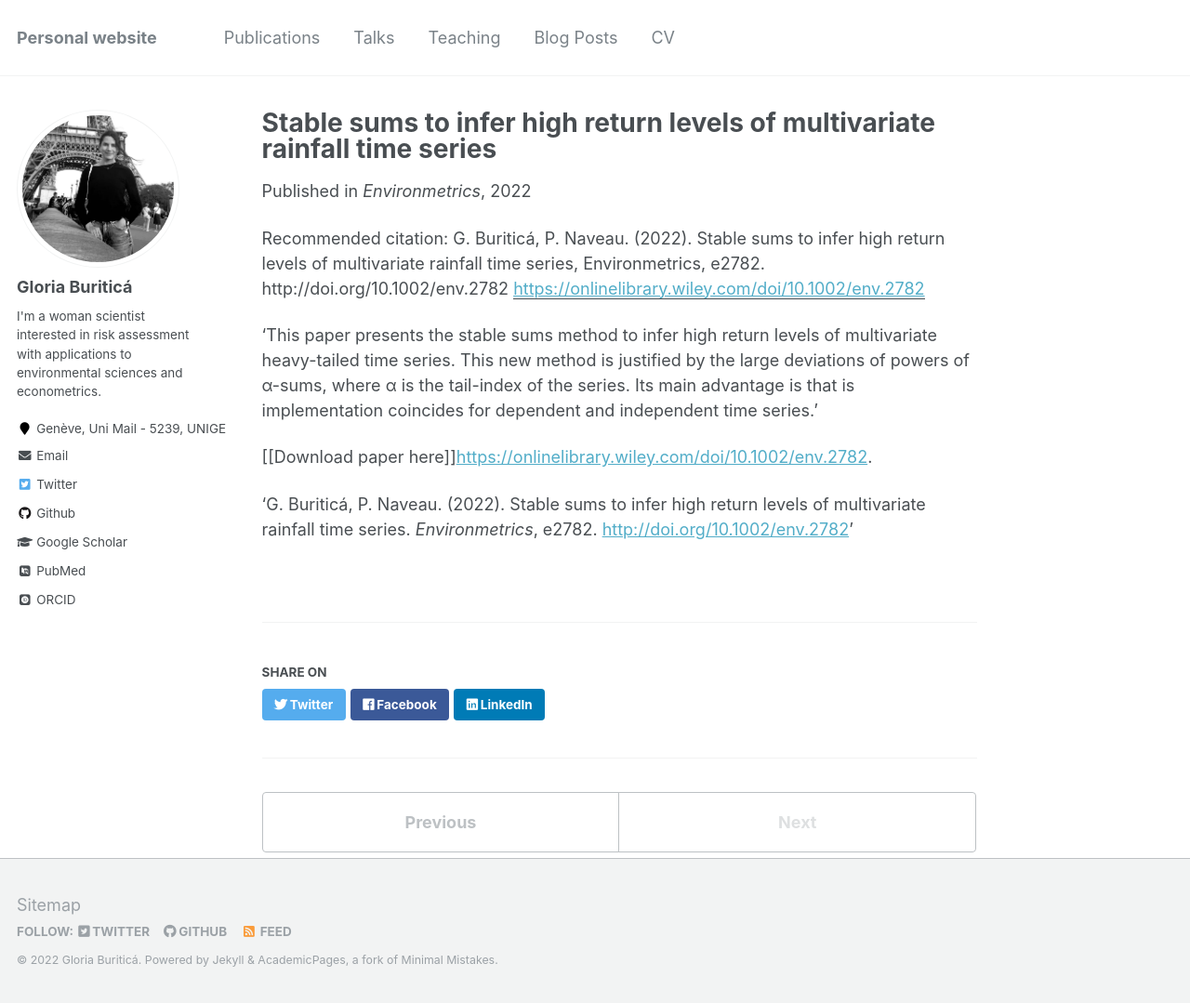
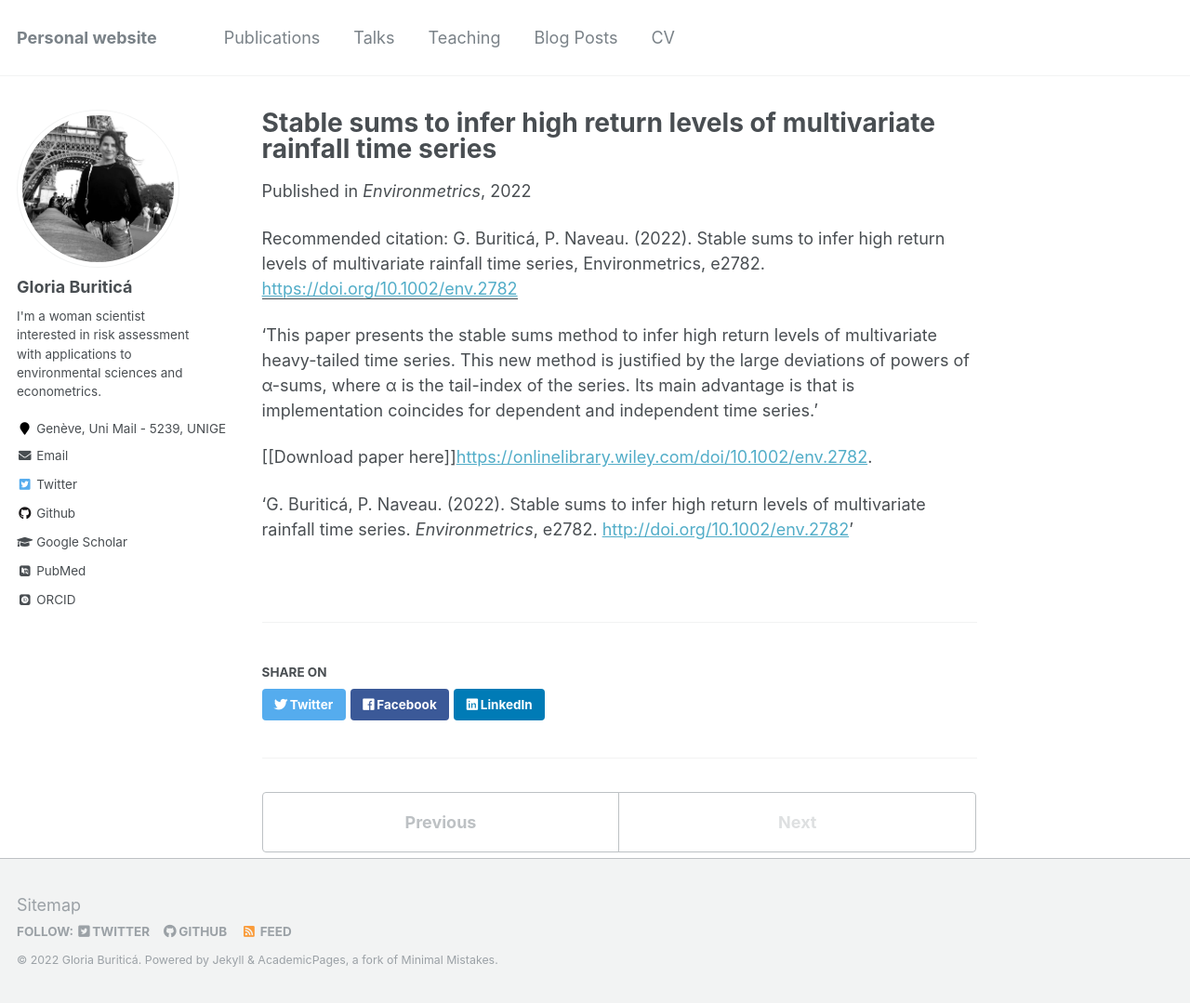
Before and after one commit to GBuritica/GBuritica.github.io, a Jekyll site: the page built from _publications/2022-01-01-stable-sums-3.md, in a window 1280 px wide and 1079 px high. Shown: the whole window at 93% size. Built offline with Jekyll 4.4.1, drawn with Linux system fonts in a browser that asks for light colours; some web fonts are replaced; some of the changed lines change nothing that is shown.

Commit message:
Update 2022-01-01-stable-sums-3.md

```diff
--- a/_publications/2022-01-01-stable-sums-3.md
+++ b/_publications/2022-01-01-stable-sums-3.md
@@ -5,8 +5,8 @@ permalink: /publication/2022-01-01-stable-sums-3
 excerpt: 'This paper presents the stable sums method to infer high return levels of multivariate heavy-tailed time series. This new method is justified by the large deviations of powers of α-sums, where α is the tail-index of the series. Its main advantage is that is implementation coincides for dependent and independent time series.'
 date: 2022-11-24
 venue: 'Environmetrics'
-paperurl: 'https://onlinelibrary.wiley.com/doi/10.1002/env.2782'
-citation: 'G. Buriticá, P. Naveau. (2022). Stable sums to infer high return levels of  multivariate rainfall time series, Environmetrics, e2782. http://doi.org/10.1002/env.2782'
+paperurl: 'https://doi.org/10.1002/env.2782'
+citation: 'G. Buriticá, P. Naveau. (2022). Stable sums to infer high return levels of  multivariate rainfall time series, Environmetrics, e2782.'
 ---
 'This paper presents the stable sums method to infer high return levels of multivariate heavy-tailed time series. This new method is justified by the large deviations of powers of α-sums, where α is the tail-index of the series. Its main advantage is that is implementation coincides for dependent and independent time series.'
 
```
